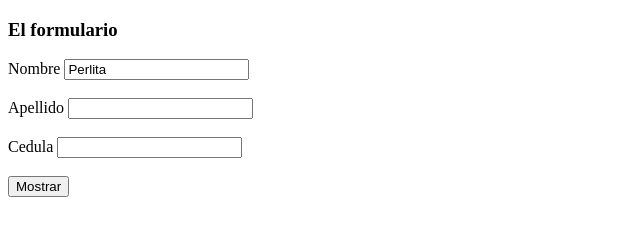
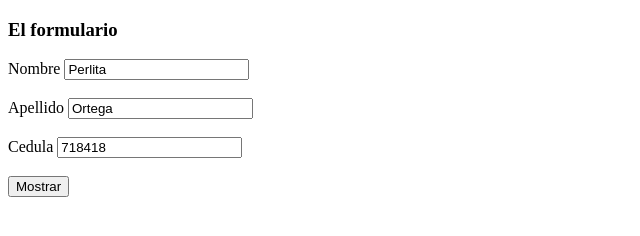
Before and after one commit to SrRuben/js-controles, a plain HTML site: page index.html in a window 1280 px wide. Shown: the full height of the page, 0-640 px from the left. Drawn offline with Linux system fonts and the light colour scheme.

Commit message:
Actualizacion

```diff
--- a/index.html
+++ b/index.html
@@ -17,13 +17,13 @@
 
         <!-- etiqueta de titulo -->
         <label for="txtApellido">Apellido</label>
-        <input type="text" name="campos" id="txtApellido">
+        <input type="text" name="campos" id="txtApellido" value="Ortega">
 
         <br><br>
 
         <!-- etiqueta de titulo -->
         <label for="txtCedula">Cedula</label>
-        <input type="text" name="campos" id="txtCedula">
+        <input type="text" name="campos" id="txtCedula" value="718418">
 
         <br><br>
 
```
